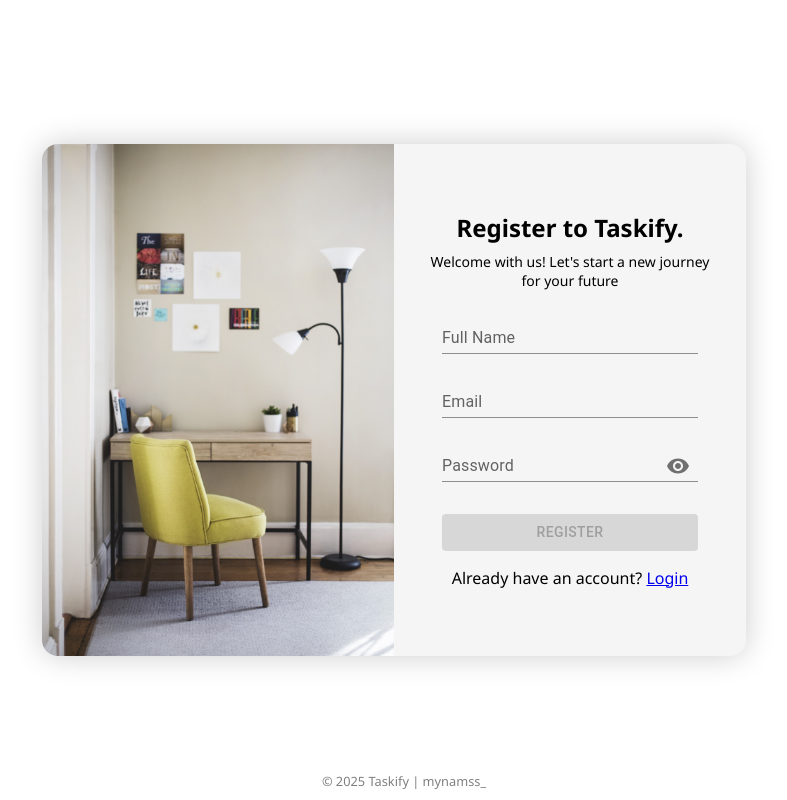
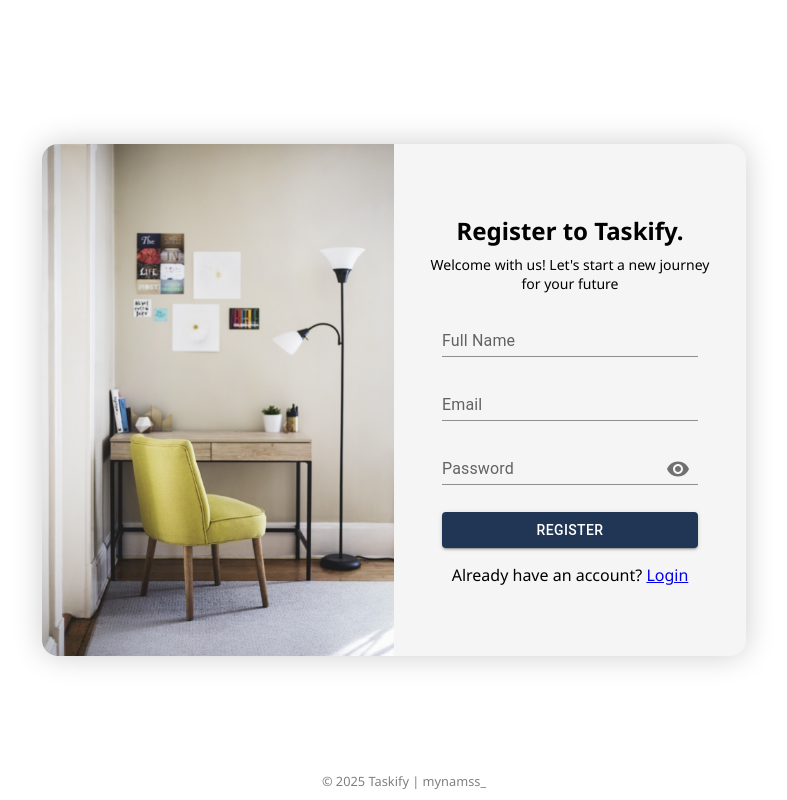
Before and after one commit to mynamss/react-taskify, a React (Vite) app: page /register in a window 1280 px wide. Shown: the whole page, without its empty margins (246-1033 px from the left). Built offline with nearby package versions, Linux system fonts and the light colour scheme; no server answers.

Commit message:
feat: Error handling di register

```diff
--- a/package.json
+++ b/package.json
@@ -12,8 +12,8 @@
   "dependencies": {
     "@emotion/react": "^11.14.0",
     "@emotion/styled": "^11.14.0",
-    "@mui/icons-material": "^6.3.0",
-    "@mui/material": "^6.3.0",
+    "@mui/icons-material": "^6.4.0",
+    "@mui/material": "^6.4.0",
     "@supabase/supabase-js": "^2.47.13",
     "bcryptjs": "^2.4.3",
     "immer": "^10.1.1",
--- a/src/components/auth/AuthForm.jsx
+++ b/src/components/auth/AuthForm.jsx
@@ -23,9 +23,11 @@
   showPassword,
   setShowPassword,
   handleSubmit,
-  isOpen = false,
-  message,
+  isLoading = false,
+  setError,
+  error,
 }) {
+  console.log(error);
   return (
     <div>
       <div className="content-head">
@@ -40,7 +42,15 @@
             variant="standard"
             type="text"
             value={fullname}
-            onChange={(e) => setFullname(e.target.value)}
+            error={error.fullname.status}
+            helperText={error.fullname.status ? error.fullname.message : ""}
+            onChange={(e) => {
+              setError((draft) => {
+                draft.fullname.status = false;
+                draft.fullname.message = "";
+              });
+              setFullname(e.target.value);
+            }}
           />
         )}
         <TextField
@@ -49,22 +59,41 @@
           variant="standard"
           type="email"
           value={email}
-          onChange={(e) => setEmail(e.target.value)}
+          error={error.email.status}
+          helperText={error.email.status ? error.email.message : ""}
+          onChange={(e) => {
+            setError((draft) => {
+              draft.email.status = false;
+              draft.email.message = "";
+            });
+            setEmail(e.target.value);
+          }}
         />
         <FormControl variant="standard">
-          <InputLabel htmlFor="standard-adornment-password">
-            Password
-          </InputLabel>
-          <Input
+          <TextField
+            variant="standard"
             id="standard-adornment-password"
+            label="Password"
             type={showPassword ? "text" : "password"}
             value={password}
-            onChange={(e) => setPassword(e.target.value)}
-            endAdornment={
+            onChange={(e) => {
+              setError((draft) => {
+                draft.password.status = false;
+                draft.password.message = "";
+              });
+              setPassword(e.target.value);
+            }}
+            error={error.password.status}
+            helperText={error.password.status ? error.password.message : ""}
+            slotProps={{
+              input: {
+                endAdornment: (
                   <InputAdornment position="end">
                     <IconButton
                       aria-label={
-                    showPassword ? "hide the password" : "display the password"
+                        showPassword
+                          ? "hide the password"
+                          : "display the password"
                       }
                       onClick={() => setShowPassword((show) => !show)}
                       onMouseDown={(e) => e.preventDefault()}
@@ -73,29 +102,29 @@
                       {showPassword ? <VisibilityOff /> : <Visibility />}
                     </IconButton>
                   </InputAdornment>
-            }
+                ),
+              },
+            }}
           />
         </FormControl>
-        <div className="action-btn">
         <Button
-            className="login-btn"
+          className="submit-btn"
           variant="contained"
           color="primary"
-            disabled={email.trim() === "" || password.trim() === ""}
+          // disabled={email.trim() === "" || password.trim() === ""}
           type="submit"
           fullWidth={true}
+          loading={isLoading}
+          loadingPosition="start"
         >
           {isRegister ? "Register" : "Login"}
         </Button>
-          <p>
-            {isRegister
-              ? "Already have an account? "
-              : "Don't have an account? "}
+        <p style={{ textAlign: "center" }}>
+          {isRegister ? "Already have an account? " : "Don't have an account? "}
           <Link underline="none" to={isRegister ? "/login" : "/register"}>
             {isRegister ? "Login" : "Register"}
           </Link>
         </p>
-        </div>
       </form>
     </div>
   );
--- a/src/pages/Login.jsx
+++ b/src/pages/Login.jsx
@@ -26,7 +26,7 @@
 
   return (
     <AuthLayout image={IMAGE_COVER}>
-      <AuthForm
+      {/* <AuthForm
         title="Login to Taskify."
         description="Welcome Back! Let's login and set your tasks."
         isRegister={false}
@@ -37,7 +37,7 @@
         showPassword={showPassword}
         setShowPassword={setShowPassword}
         handleSubmit={handleSubmit}
-      />
+      /> */}
     </AuthLayout>
   );
 }
--- a/src/pages/Register.jsx
+++ b/src/pages/Register.jsx
@@ -1,4 +1,5 @@
 import { useState } from "react";
+import { useImmer } from "use-immer";
 import AuthLayout from "../components/auth/AuthLayout";
 import AuthForm from "../components/auth/AuthForm";
 import IMAGE_COVER from "../assets/images/v-register-bg.jpg";
@@ -12,20 +13,60 @@
   const [showPassword, setShowPassword] = useState(false);
   const [message, setMessage] = useState("");
   const [open, setOpen] = useState(false);
+  const [loading, setLoading] = useState(false);
+  const [error, setError] = useImmer({
+    fullname: {
+      status: false,
+      message: "",
+    },
+    email: {
+      status: false,
+      message: "",
+    },
+    password: {
+      status: false,
+      message: "",
+    },
+  });
+  console.log(error);
 
+  // input validation
+  const validateInputs = () => {
+    if (!fullname || !email || !password) {
+      setError((draft) => {
+        draft.fullname.status = true;
+        draft.email.status = true;
+        draft.password.status = true;
+        draft.fullname.message = fullname ? "" : "required.";
+        draft.email.message = email ? "" : "required.";
+        draft.password.message = password ? "" : "required.";
+      });
+      return false;
+    }
+    if (password.length < 6) {
+      setMessage("Password must be at least 6 characters long.");
+      setOpen(true);
+      return false;
+    }
+    return true;
+  };
+
+  // submit button
   const handleSubmit = async (e) => {
     e.preventDefault();
 
-    const { data: user, error } = await supabase.auth.signUp({
+    if (!validateInputs()) return;
+    setLoading(true);
+
+    try {
+      const { data: user, error: errorAuth } = await supabase.auth.signUp({
         email,
         password,
       });
 
-    if (error) {
-      setMessage(error.message);
-      return;
+      if (errorAuth) {
+        throw errorAuth;
       }
-
       const { data: profile, error: errorProfile } = await supabase
         .from("profiles")
         .insert([
@@ -36,12 +77,17 @@
         ]);
 
       if (errorProfile) {
-      setMessage("Failed to insert profile. Contact your administrator");
-      return;
+        throw errorProfile;
       }
 
       setMessage("Registration successful. Check your email to confirm.");
+      setLoading(false);
       setOpen(true);
+    } catch (e) {
+      setMessage(e.message);
+      setLoading(false);
+      setOpen(true);
+    }
   };
 
   return (
@@ -59,8 +105,9 @@
         showPassword={showPassword}
         setShowPassword={setShowPassword}
         handleSubmit={handleSubmit}
-        isOpen={open}
-        message={message}
+        isLoading={loading}
+        setError={setError}
+        error={error}
       />
       <CenterSnackbar open={open} setOpen={setOpen} message={message} />
     </AuthLayout>
--- a/src/styles/Auth.css
+++ b/src/styles/Auth.css
@@ -63,6 +63,10 @@
   font-size: 14px;
 }
 
+.submit-btn{
+  margin-top: 0.7rem;
+}
+
 .action-btn {
   display: flex;
   justify-content: center;
```
Also changed, not shown: 1 other file (tests, documents, lock files or other folders). Lines whose indentation alone changed are shown as unchanged.
